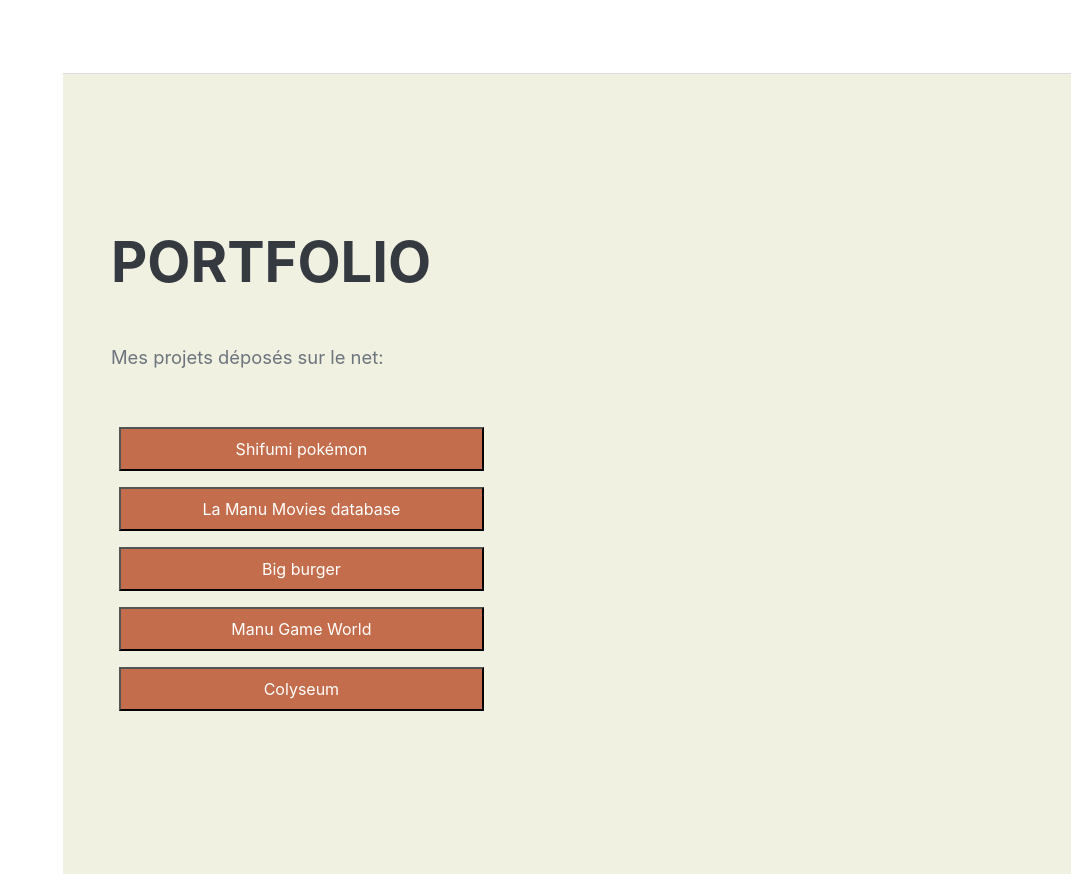
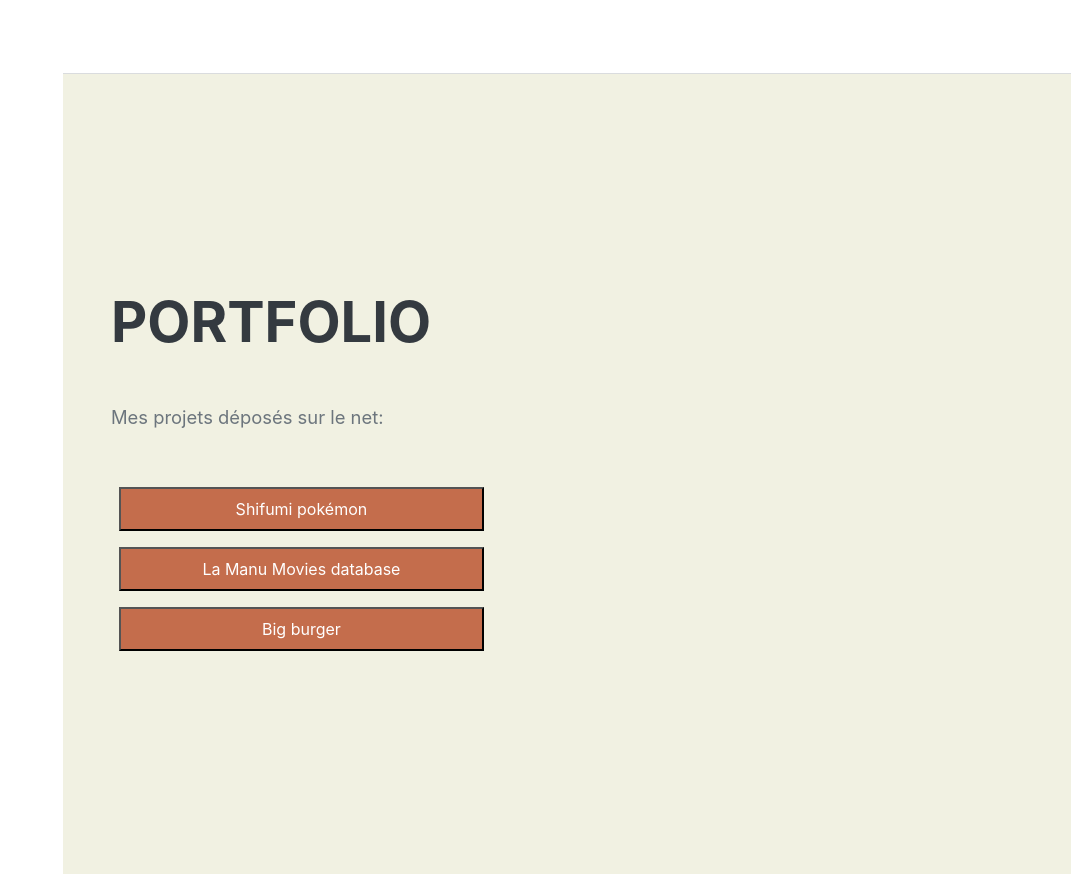
Before and after one commit to Cyril-Crinquette/CV, a PHP site: page / in a window 1280 px wide. Shown: the part 4592-5466 px from the top of the page, without its empty margins (209-1280 px from the left). Run offline with PHP 8.4, Linux system fonts and the light colour scheme; some web fonts are replaced.

Commit message:
suppression des modales non fonctionnelles

```diff
--- a/index.php
+++ b/index.php
@@ -276,12 +276,6 @@
                 <button class="modalButton" type="button" class="btn btn-primary" data-bs-toggle="modal" data-bs-target="#bigBurger">
                     Big burger
                 </button>
-                <button class="modalButton" type="button" class="btn btn-primary" data-bs-toggle="modal" data-bs-target="#manuGameWorld">
-                    Manu Game World
-                </button>
-                <button class="modalButton" type="button" class="btn btn-primary" data-bs-toggle="modal" data-bs-target="#colyseum">
-                    Colyseum
-                </button>
                 </div>
             </div>
         </div>
```
Also changed, not shown: index.html (+5 -5 lines).
